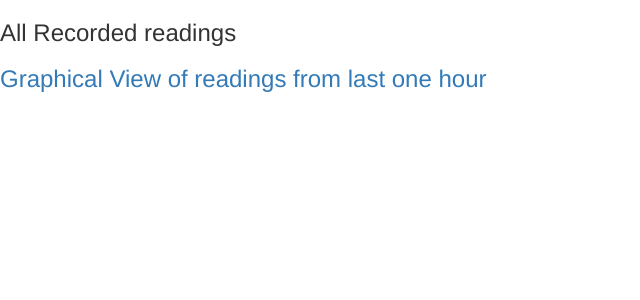
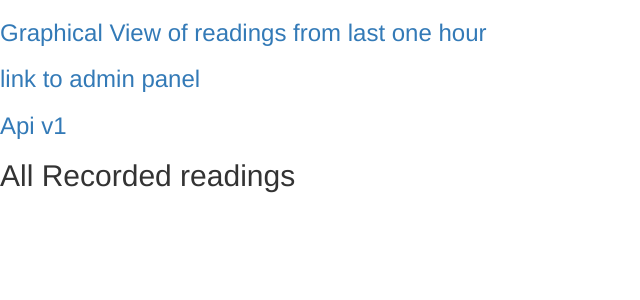
Before and after one commit to sajankp/iot_project, a Django app: page / in a window 1280 px wide. Shown: the top 300 px of the page, without its empty margins (0-640 px from the left). Run offline with Django 3.2, Linux system fonts and the light colour scheme; data that the repository does not hold is empty; some libraries are stand-ins or nearby versions.

Commit message:
added links to api and admin field in index page

```diff
--- a/esp8266/templates/esp8266/values.html
+++ b/esp8266/templates/esp8266/values.html
@@ -5,8 +5,10 @@
     <link rel="stylesheet" href="https://maxcdn.bootstrapcdn.com/bootstrap/3.4.0/css/bootstrap.min.css">
     <meta charset="utf-8">
     <title>My IOT</title>
-    <h3>All Recorded readings</h3>
     <h3><a href="{% url "chart" %}">Graphical View of readings from last one hour</a></h3>
+    <h3><a href="{% url 'admin:index' %}">link to admin panel</a></h3>
+    <h3>    <a href="{% url "api-root" %}">Api v1</a></h3>
+    <h2>All Recorded readings</h2>
   </head>
 <body>
 
```
